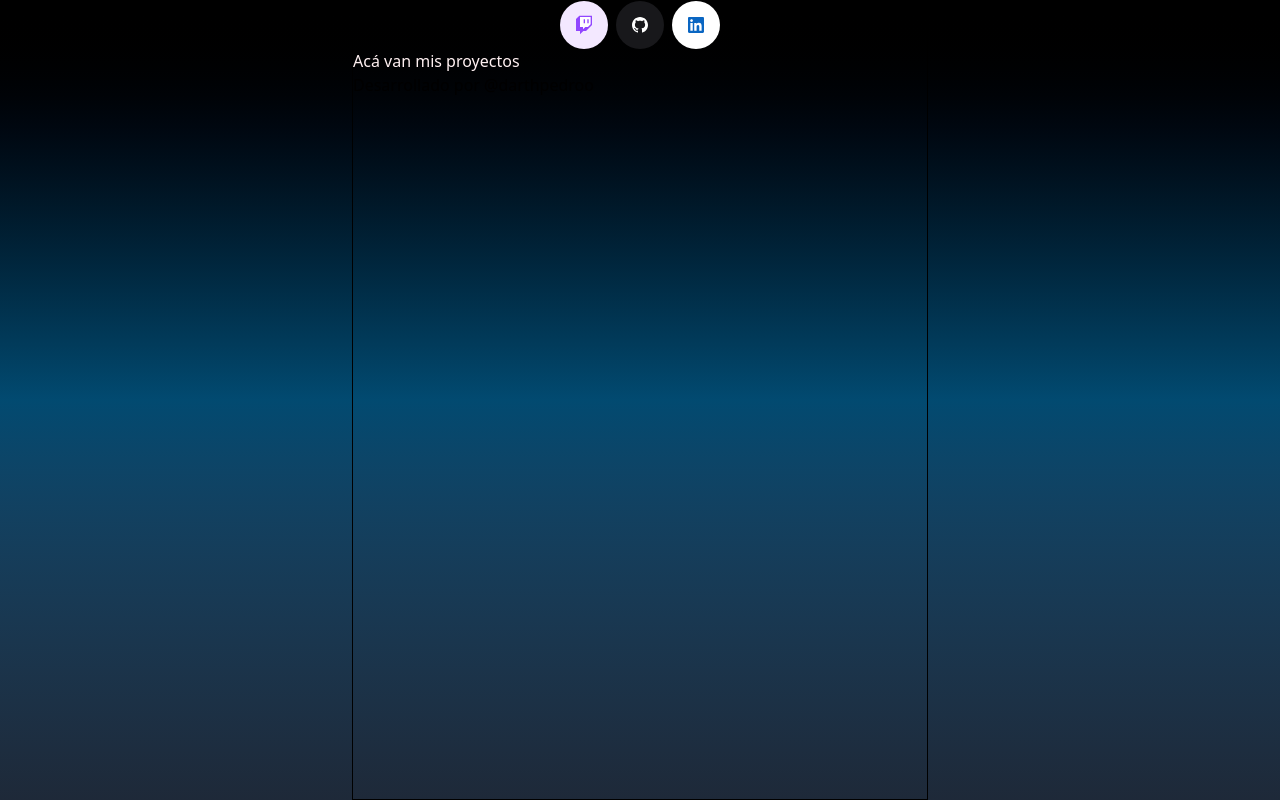
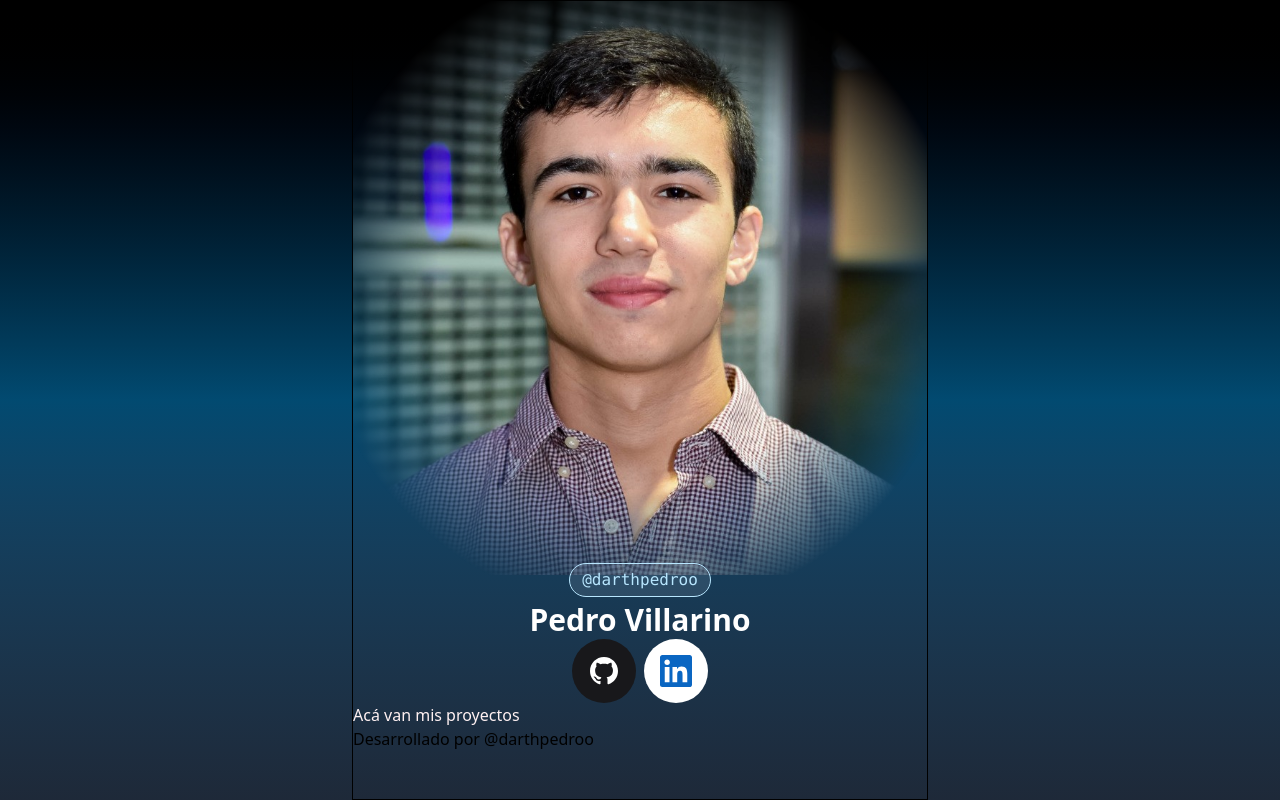
Before and after one commit to darthpedroo/darthpedro-linktree, a plain HTML site: page index.html in a window 1280 px wide. Drawn offline with nearby package versions, Linux system fonts and the light colour scheme.

Commit message:
added image

```diff
--- a/index.html
+++ b/index.html
@@ -9,36 +9,48 @@
 <body class="max-w-xl mx-auto border border-black min-h-dvh bg-gradient-to-b from-black via-sky-900 to-gray-800 ">
 
     <header class="text-white">
-        <img alt>
+    <img alt="Foto de pedro" src="./assets/Pedro.jpg"
+        class="mask-radial-at-center mask-radial-from-50% mask-radial-to-80%"
+    >
+    <header class="flex flex-col justify-center items-center">
+        <span class="
+        text-sky-200
+        font-mono
+        px-3 py-1
+        -mt-3
+        z-50
+        border rounded-full
+        bg-blue-100/10
+        cursor-progress
+        ">
+            @darthpedroo
+        </span>
 
+        <span class="text-3xl font-extrabold leading-tight mt-1">
+            Pedro Villarino
+        </span>
+    </header>
         <section class="flex gap-2 justify-center">
-        <a class="bg-purple-100 p-4 size-12 flex items-center justify-center
+
+        <a class="bg-zinc-900 p-4 size-16 flex items-center justify-center
         rounded-full hover:scale-60 transition-transform
-        " href="https://github.com/darthpedroo" target="_blank" aria_label="Twitch" title="Ir a twitch">
-        <svg width="28" height="28">
-            <use xlink:href="./assets/sprite.svg#twitch "></use>
-        </svg>
-        </a>
-
-        <a class="bg-zinc-900 p-4 size-12 flex items-center justify-center
-        rounded-full hover:scale-60 transition-transform
-        " href="https://github.com/darthpedroo" target="_blank" aria_label="Twitch" title="Ir a twitch">
+        " href="https://github.com/darthpedroo" target="_blank" aria_label="Github" title="Ir a Github">
         <svg width="28" height="28">
             <use xlink:href="./assets/sprite.svg#github "></use>
         </svg>
         </a>
 
-        <a class="bg-white p-4 size-12 flex items-center justify-center
+        <a class="bg-white p-4 size-16 flex items-center justify-center
         rounded-full hover:scale-60 transition-transform
-        " href="https://github.com/darthpedroo" target="_blank" aria_label="Twitch" title="Ir a twitch">
+        " href="https://github.com/darthpedroo" target="_blank" aria_label="Linkedin" title="Ir a Linkedin">
         <svg width="50" height="50">
             <use xlink:href="./assets/sprite.svg#linkedin "></use>
         </svg>
         </a>
         </section>
+        </header>
 
 
-    </header>
     <main class="text-rose-50">
         Acá van mis proyectos
     </main>
```
Also changed, not shown: assets/Pedro.jpg (added).
